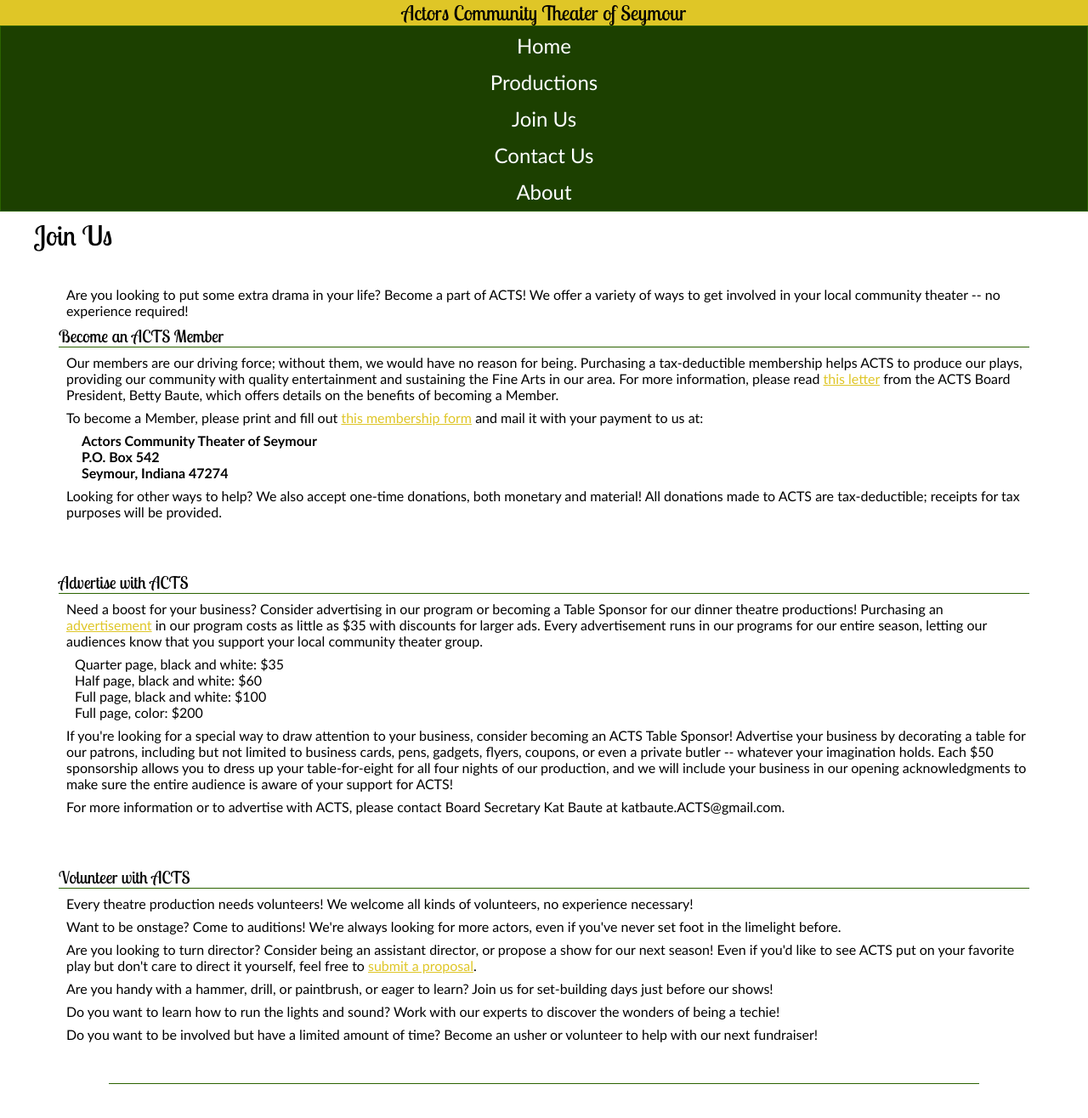
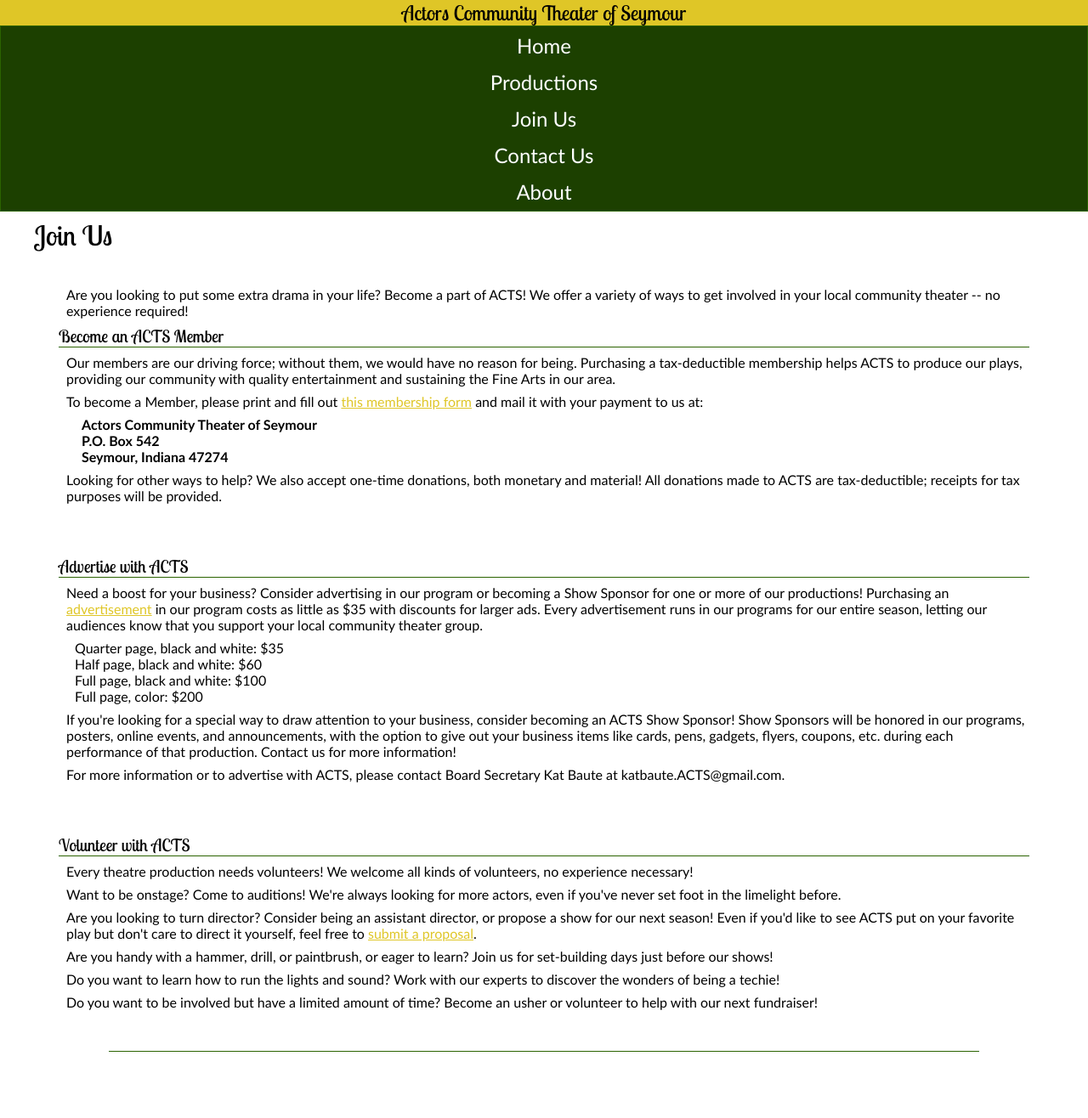
Before and after one commit to seymour-acts/seymour-acts.github.io, a Jekyll site: the page built from join.html, in a window 1280 px wide. Shown: the whole page at 85% size. Built offline with Jekyll 4.4.1, drawn with Linux system fonts in a browser that asks for light colours; after the commit the page ends 1278 px from its top, so only the background shows below that.

Commit message:
change Join page

```diff
--- a/join.html
+++ b/join.html
@@ -14,9 +14,7 @@ permalink: /join/
 
   <h4>Become an ACTS Member</h4>
   <p>
-    Our members are our driving force; without them, we would have no reason for being. Purchasing a tax-deductible membership helps ACTS to produce our plays, providing our community with quality entertainment and sustaining the Fine Arts in our area. For more information, please read
-    <a href="/assets/files/acts-2015-membership-letter.pdf">this letter</a>
-    from the ACTS Board President, Betty Baute, which offers details on the benefits of becoming a Member.
+    Our members are our driving force; without them, we would have no reason for being. Purchasing a tax-deductible membership helps ACTS to produce our plays, providing our community with quality entertainment and sustaining the Fine Arts in our area.
   </p>
   <p>
     To become a Member, please print and fill out
@@ -32,7 +30,7 @@ permalink: /join/
 <div class="section">
   <h4>Advertise with ACTS</h4>
   <p>
-    Need a boost for your business? Consider advertising in our program or becoming a Table Sponsor for our dinner theatre productions! Purchasing an
+    Need a boost for your business? Consider advertising in our program or becoming a Show Sponsor for one or more of our productions! Purchasing an
     <a href="/assets/files/acts-program-ads.pdf">advertisement</a>
     in our program costs as little as $35 with discounts for larger ads. Every advertisement runs in our programs for our entire season, letting our audiences know that you support your local community theater group.
   </p>
@@ -44,7 +42,7 @@ permalink: /join/
     </ul>
   </p>
   <p>
-    If you're looking for a special way to draw attention to your business, consider becoming an ACTS Table Sponsor! Advertise your business by decorating a table for our patrons, including but not limited to business cards, pens, gadgets, flyers, coupons, or even a private butler -- whatever your imagination holds. Each $50 sponsorship allows you to dress up your table-for-eight for all four nights of our production, and we will include your business in our opening acknowledgments to make sure the entire audience is aware of your support for ACTS!
+    If you're looking for a special way to draw attention to your business, consider becoming an ACTS Show Sponsor! Show Sponsors will be honored in our programs, posters, online events, and announcements, with the option to give out your business items like cards, pens, gadgets, flyers, coupons, etc. during each performance of that production. Contact us for more information!
   </p>
   <p>
     For more information or to advertise with ACTS, please contact Board Secretary Kat Baute at katbaute.ACTS@gmail.com.
```
